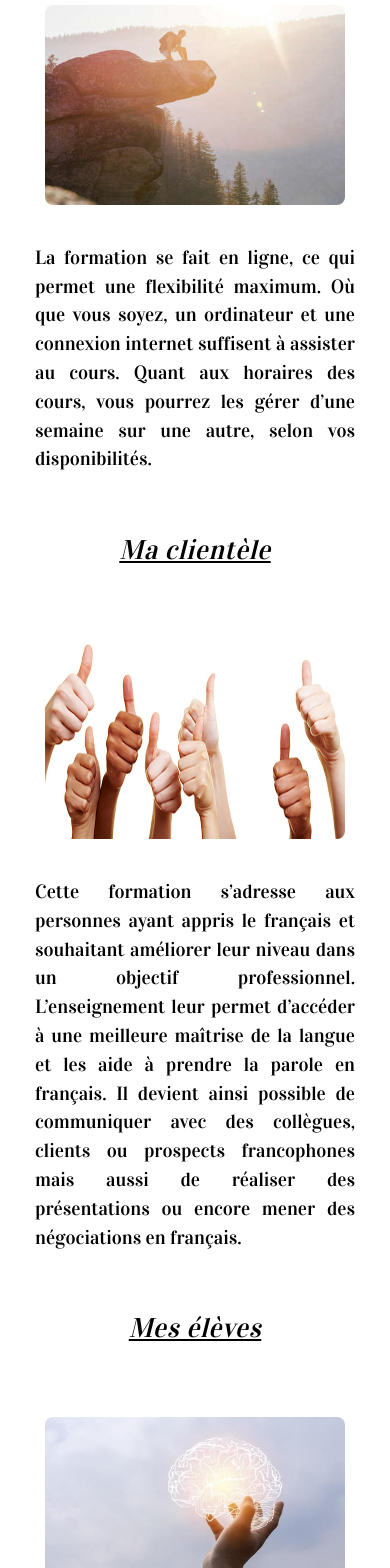
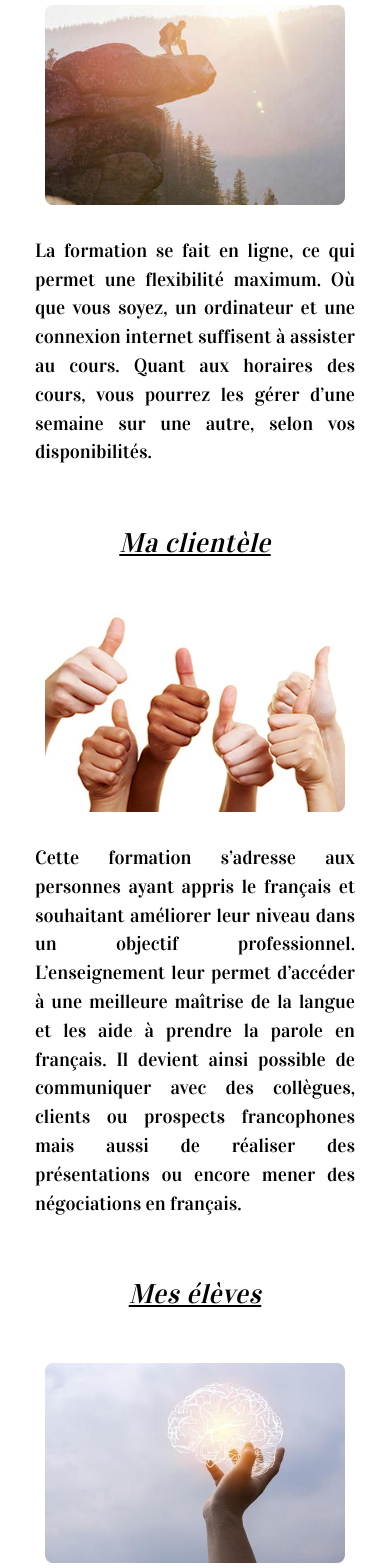
Before and after one commit to Benjamin-Dervieux/Dani-website, a Next.js app: page /informations in a window 390 px wide. Shown: the part 432-2000 px from the top of the page. Built offline with nearby package versions, Linux system fonts and the light colour scheme.

Commit message:
update size of images media queries on information page

```diff
--- a/pages/informations.js
+++ b/pages/informations.js
@@ -17,15 +17,7 @@ const Information = () => {
 
         <div className="mt-8 flex flex-col items-center lg:flex-row justify-around">
           <div className="mt-5">
-            <Image
-              className="rounded-lg"
-              priority
-              quality={100}
-              width={300}
-              height={200}
-              src="/images/photo-info1.jpeg"
-              alt="Photo randonneur"
-            />
+            <div className="w-[300px] lg:w-[500px] h-[200px] lg:h-[300px] bg-center bg-cover img-info-1 rounded-lg"></div>
           </div>
 
           <div className="mt-8 w-80 lg:w-[600px] text-justify">
@@ -43,17 +35,9 @@ const Information = () => {
           Ma clientèle
         </h2>
 
-        <div className="mt-8 flex flex-col items-center lg:flex-row-reverse justify-around">
+        <div className="mt-3 flex flex-col items-center lg:flex-row-reverse justify-around">
           <div className="mt-5">
-            <Image
-              className="rounded-lg"
-              priority
-              quality={100}
-              width={300}
-              height={200}
-              src="/images/photo-client.jpg"
-              alt="Photo pouces en l'air"
-            />
+            <div className="w-[300px] lg:w-[500px] h-[200px] lg:h-[300px] bg-left bg-cover img-info-2 rounded-lg"></div>
           </div>
 
           <div className="mt-8 w-80 lg:w-[600px] text-justify">
@@ -74,17 +58,9 @@ const Information = () => {
           Mes élèves
         </h2>
 
-        <div className="mt-8 flex flex-col items-center lg:flex-row justify-around">
+        <div className="mt-3 flex flex-col items-center lg:flex-row justify-around">
           <div className="mt-5">
-            <Image
-              className="rounded-lg"
-              priority
-              quality={100}
-              width={300}
-              height={200}
-              src="/images/photo-eleves.jpg"
-              alt="Photo cerveau qui brille dans une main"
-            />
+            <div className="w-[300px] lg:w-[500px] h-[200px] lg:h-[300px] bg-center bg-cover img-info-3 rounded-lg"></div>
           </div>
 
           <div className="mt-8 mb-16 w-80 lg:w-[600px] text-justify">
@@ -104,7 +80,7 @@ const Information = () => {
           </div>
         </div>
 
-        <div className="mb-16">
+        <div className="mb-16 lg:mt-32">
           <Button />
         </div>
       </div>
--- a/styles/globals.css
+++ b/styles/globals.css
@@ -6,6 +6,8 @@ html {
   scroll-behavior: smooth;
   font-family: "Vidaloka", serif;
 }
+
+/*===================== HEADER IMAGES FOR DIFFERENTS PAGES ======================= */
 
 .custom-img-home {
   background-image: url("../public/images/img-home.jpg");
@@ -26,3 +28,15 @@ html {
 .img-profil {
   background-image: url("../public/images/danielle-roettger.png");
 }
+
+/*====================== IMAGES OF INFORMATIONS PAGE =========================*/
+
+.img-info-1 {
+  background-image: url("../public/images/photo-info1.jpeg");
+}
+.img-info-2 {
+  background-image: url("../public/images/photo-client.jpg");
+}
+.img-info-3 {
+  background-image: url("../public/images/photo-eleves.jpg");
+}
```
